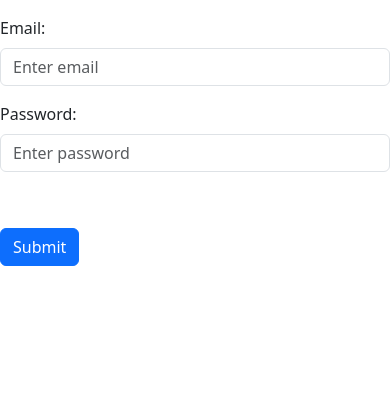
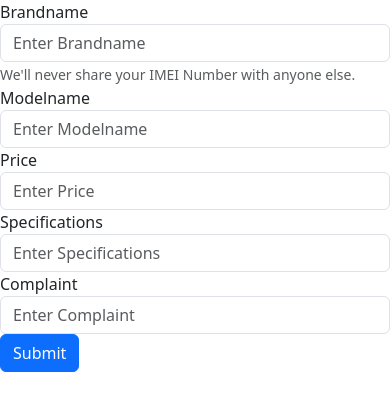
Before and after one commit to PylaSumanth/Repositoryapp, a React (Create React App) app: page / in a window 390 px wide. Shown: the top 410 px of the page. Built offline with nearby package versions, Linux system fonts and the light colour scheme.

Commit message:
create application for mobile repair

```diff
--- a/src/App.js
+++ b/src/App.js
@@ -2,8 +2,8 @@
 import './App.css';
 import React from 'react';
 // import FoodItems from './16thjuly/twentythirdjuly';
-import UncontrolledForm from './Forms/uncontrolled/uncontrolled-form';
-
+// import UncontrolledForm from './Forms/uncontrolled/uncontrolled-form';
+import MobileComplaints from './Forms/uncontrolled/MobileComplaints'
 
 const App = () => (
   <div>
@@ -11,7 +11,8 @@ const App = () => (
 {/* <SampleComponent/> */}
 {/* <ShowGreeting/> */}
 {/* <FoodItems/> */}
-<UncontrolledForm/>
+{/* <UncontrolledForm/> */}
+<MobileComplaints/>
     </div>
 );
 
--- /dev/null
+++ b/src/Forms/uncontrolled/MobileComplaints.js
@@ -0,0 +1,116 @@
+
+import React, { useRef, useState } from "react";
+
+function Mobilecomplaints() {
+  const BrandnameRef = useRef();
+  const ModelnameRef = useRef();
+  const PriceRef = useRef();
+  const SpecificationsRef = useRef();
+  const ComplaintRef = useRef();
+  const [error, setError] = useState(null);
+
+  const SubmitHandler = (event) => {
+    event.preventDefault();
+
+    const BrandnameEntered = BrandnameRef.current.value;
+    const ModelnameEntered = ModelnameRef.current.value;
+    const PriceEntered = PriceRef.current.value;
+    const SpecificationsEntered = SpecificationsRef.current.value;
+    const ComplaintEntered = ComplaintRef.current.value;
+
+    console.log(
+      BrandnameEntered,
+      ModelnameEntered,
+      PriceEntered,
+      SpecificationsEntered,
+      ComplaintEntered,
+      "User entered details"
+    );
+
+    if (
+      BrandnameEntered.length <= 15 &&
+      ModelnameEntered.length <= 15 &&
+      PriceEntered.length <= 15 &&
+      SpecificationsEntered.length <= 15 &&
+      ComplaintEntered.length <= 15
+    ) {
+      setError(null);
+      alert("Accurate specifications required");
+    } else {
+      setError(
+        "Please enter less than or equal to 15 characters for Brandname, Modelname, Price, Specifications, Complaint"
+      );
+    }
+  };
+
+  return (
+    <>
+      <form onSubmit={SubmitHandler}>
+        <div className="form-group">
+          <label htmlFor="exampleInputBrandname1">Brandname</label>
+          <input
+            type="text"
+            className="form-control"
+            id="exampleInputBrandname1"
+            aria-describedby="BrandnameHelp"
+            placeholder="Enter Brandname"
+            ref={BrandnameRef}
+          />
+          <small id="BrandnameHelp" className="form-text text-muted">
+            We'll never share your IMEI Number with anyone else.
+          </small>
+        </div>
+        <div className="form-group">
+          <label htmlFor="exampleInputModelname1">Modelname</label>
+          <input
+            type="text"
+            className="form-control"
+            id="exampleInputModelname1"
+            placeholder="Enter Modelname"
+            ref={ModelnameRef}
+          />
+        </div>
+
+        <div className="form-group">
+          <label htmlFor="exampleInputPrice1">Price</label>
+          <input
+            type="text"
+            className="form-control"
+            id="exampleInputPrice1"
+            placeholder="Enter Price"
+            ref={PriceRef}
+          />
+        </div>
+
+        <div className="form-group">
+          <label htmlFor="exampleInputSpecifications1">Specifications</label>
+          <input
+            type="text"
+            className="form-control"
+            id="exampleInputSpecifications1"
+            placeholder="Enter Specifications"
+            ref={SpecificationsRef}
+          />
+        </div>
+        <div className="form-group">
+          <label htmlFor="exampleInputComplaint1">Complaint</label>
+          <input
+            type="text"
+            className="form-control"
+            id="exampleInputComplaint1"
+            placeholder="Enter Complaint"
+            ref={ComplaintRef}
+          />
+        </div>
+
+        <button type="submit" className="btn btn-primary">
+          Submit
+        </button>
+      </form>
+
+      {error && <p className="error-message">{error}</p>}
+    </>
+  );
+}
+
+export default Mobilecomplaints;
```
